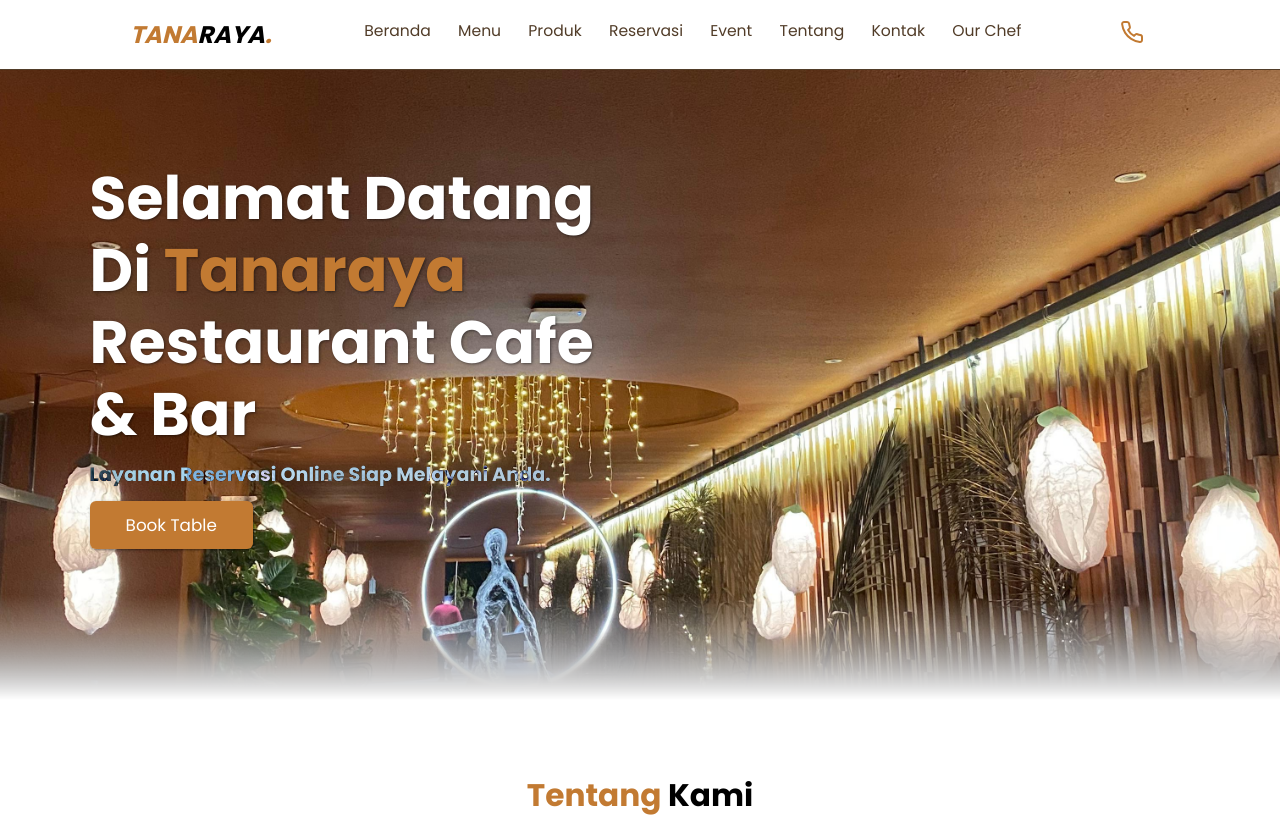
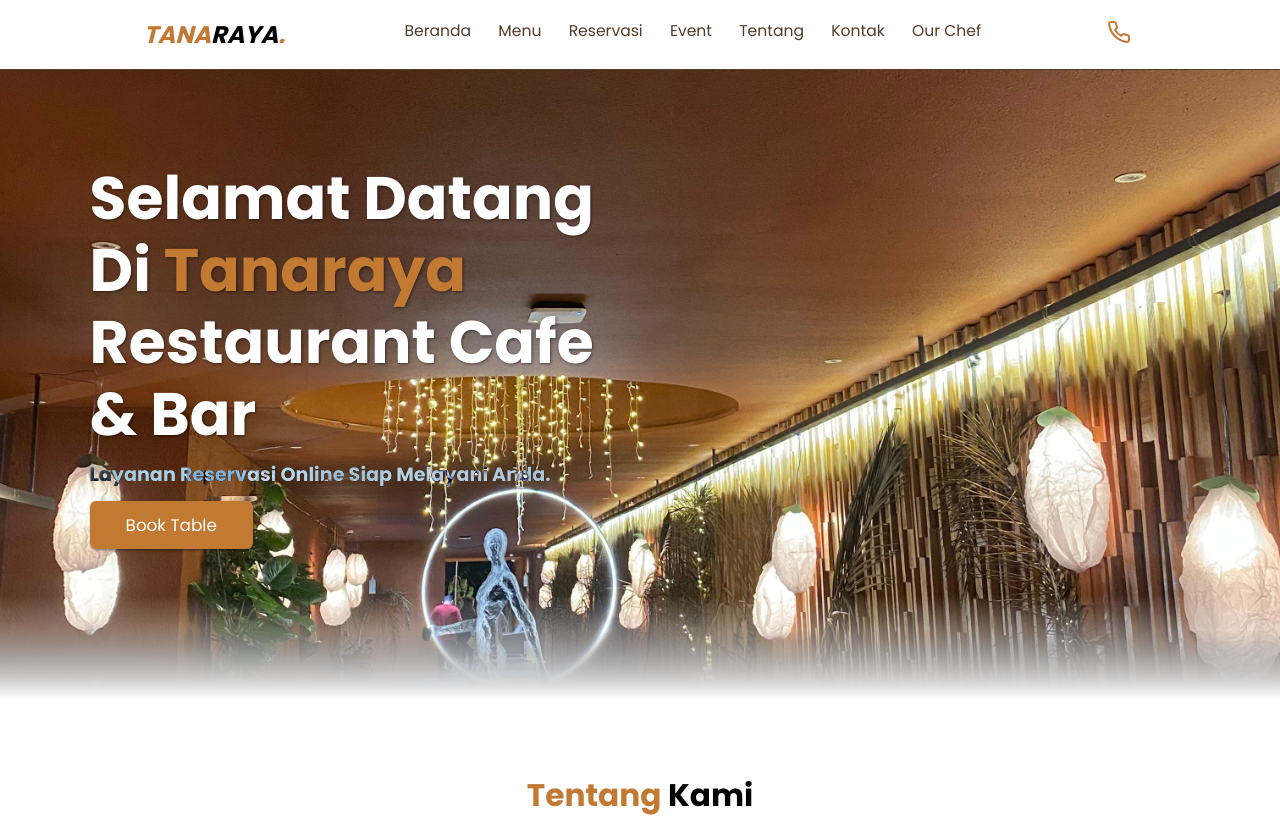
Before and after one commit to tomohondeveloper/Tanaraya, a plain HTML site: page index.html in a window 1280 px wide. Shown: the top 822 px of the page. Drawn offline with nearby package versions, Linux system fonts and the light colour scheme.

Commit message:
update index.html

```diff
--- a/index.html
+++ b/index.html
@@ -27,7 +27,6 @@
      <div class="navbar-nav">
         <a href="#beranda">Beranda</a>
         <a href="#menu">Menu</a>
-        <a href="#produk">Produk</a>
         <a href="#reservasi">Reservasi</a>
         <a href="#event">Event</a>
         <a href="#tentang">Tentang</a>
```
